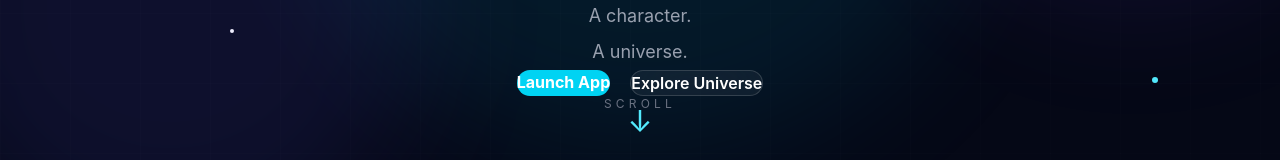
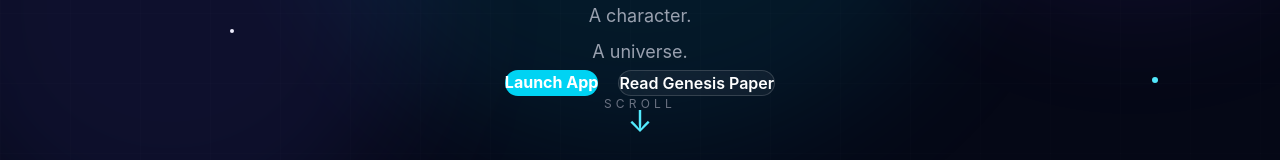
Before and after one commit to Akdanalizbot/orby-genesis, a Next.js app: page / in a window 1280 px wide. Shown: the part 547-707 px from the top of the page. Built offline with nearby package versions, Linux system fonts and the light colour scheme.

Commit message:
Update Hero.tsx
feat: link Hero CTA to Genesis Paper

```diff
--- a/components/sections/Hero.tsx
+++ b/components/sections/Hero.tsx
@@ -83,11 +83,11 @@ export default function Hero() {
           </Link>
 
           <Link
-            href="#"
-            className="rounded-full border border-white/15 bg-white/5 px-10 py-4 font-semibold text-white backdrop-blur-xl transition duration-300 hover:border-cyan-400 hover:bg-cyan-400/10"
-          >
-            Explore Universe
-          </Link>
+  href="/whitepaper"
+  className="rounded-full border border-white/15 bg-white/5 px-10 py-4 font-semibold text-white backdrop-blur-xl transition duration-300 hover:border-cyan-400 hover:bg-cyan-400/10"
+>
+  Read Genesis Paper
+</Link>
 
         </div>
 
```
